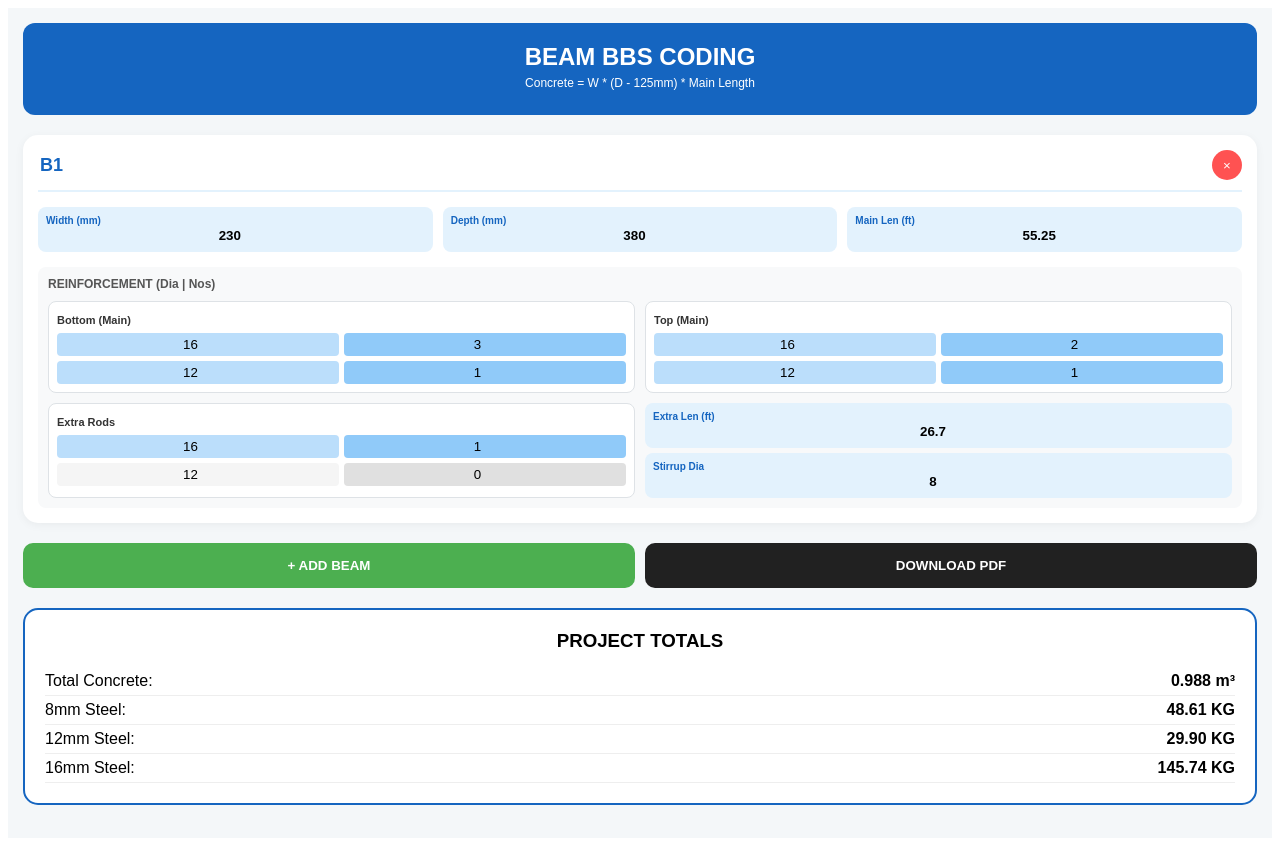
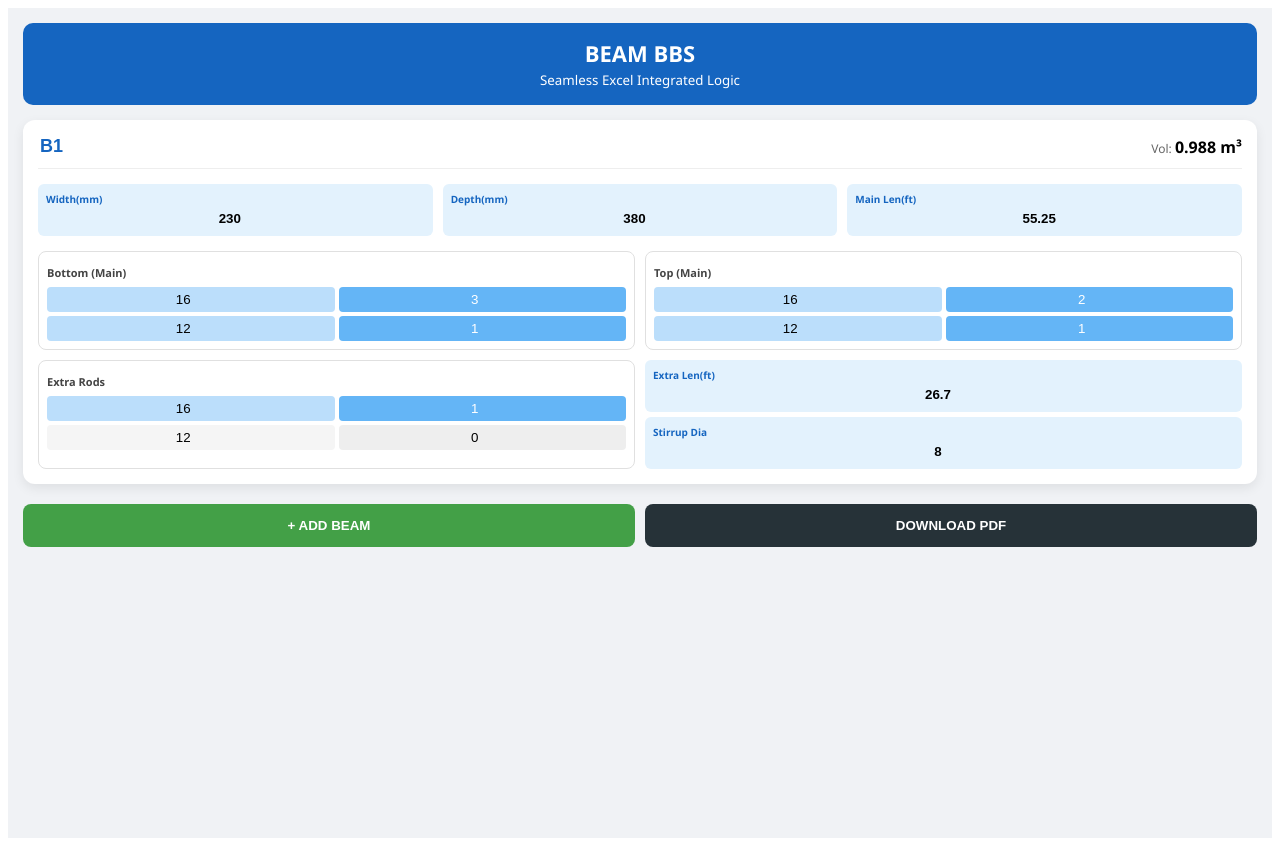
Before and after one commit to Movieeesss/BEAM-BBS, a React (Vite) app: page / in a window 1280 px wide. Built offline with nearby package versions, Linux system fonts and the light colour scheme.

Commit message:
Update BeamBBS.tsx

```diff
--- a/src/BeamBBS.tsx
+++ b/src/BeamBBS.tsx
@@ -1,8 +1,9 @@
-import React, { useState, useMemo } from 'react';
+import React, { useState, useMemo, useCallback } from 'react';
 import jsPDF from 'jspdf';
 import autoTable from 'jspdf-autotable';
 
-const getWeightPerMeter = (dia: number) => (dia * dia) / 162.2; // Standard engineering constant
+// Matches Excel standard weight constant
+const getWeightPerMeter = (dia: number) => (dia * dia) / 162.2;
 
 interface RodSet {
   dia1: number; num1: string;
@@ -24,7 +25,8 @@ interface BeamData {
 }
 
 const BeamBBS: React.FC = () => {
-  const SLAB_THICKNESS_MM = 125;
+  const SLAB_THICK_MM = 125;
+  const FT_TO_M = 0.3048;
 
   const [beams, setBeams] = useState<BeamData[]>([
     {
@@ -37,20 +39,7 @@ const BeamBBS: React.FC = () => {
     }
   ]);
 
-  const addBeam = () => {
-    const newBeam: BeamData = {
-      ...beams[0],
-      id: Date.now().toString(),
-      grid: `B${beams.length + 1}`
-    };
-    setBeams([...beams, newBeam]);
-  };
-
-  const deleteBeam = (id: string) => {
-    if (beams.length > 1) setBeams(beams.filter(b => b.id !== id));
-  };
-
-  const updateBeam = (id: string, field: string, val: any) => {
+  const updateBeam = useCallback((id: string, field: string, val: any) => {
     setBeams(prev => prev.map(b => {
       if (b.id !== id) return b;
       if (field.includes('.')) {
@@ -59,147 +48,139 @@ const BeamBBS: React.FC = () => {
       }
       return { ...b, [field]: val };
     }));
-  };
+  }, []);
 
   const results = useMemo(() => {
-    const diaSummary: Record<number, number> = { 8:0, 10:0, 12:0, 16:0, 20:0, 25:0 };
-    let totalConcreteM3 = 0;
+    const summary: Record<number, number> = { 8:0, 10:0, 12:0, 16:0, 20:0, 25:0 };
+    let totalVol = 0;
 
     const detailed = beams.map(beam => {
       const wM = (parseFloat(beam.width) || 0) / 1000;
       const dM = (parseFloat(beam.depth) || 0) / 1000;
-      const lMainM = (parseFloat(beam.lenMain) || 0) * 0.3048;
-      const lExtraM = (parseFloat(beam.lenExtra) || 0) * 0.3048;
-      const sIn = parseFloat(beam.spacing) || 6;
+      const lMainM = (parseFloat(beam.lenMain) || 0) * FT_TO_M;
+      const lExtraM = (parseFloat(beam.lenExtra) || 0) * FT_TO_M;
+      const spacingIn = parseFloat(beam.spacing) || 6;
 
-      const volM3 = wM * (dM - (SLAB_THICKNESS_MM / 1000)) * lMainM;
-      totalConcreteM3 += volM3;
+      // Excel Concrete Logic
+      const vol = wM * (dM - (SLAB_THICK_MM / 1000)) * lMainM;
+      totalVol += vol;
 
+      // Steel Logic matching Excel Bundle Weights
       const calcKg = (rod: RodSet, len: number) => {
         const k1 = len * (parseFloat(rod.num1) || 0) * getWeightPerMeter(rod.dia1);
         const k2 = len * (parseFloat(rod.num2) || 0) * getWeightPerMeter(rod.dia2);
-        return { k1, k2, d1: rod.dia1, d2: rod.dia2 };
+        summary[rod.dia1] += k1;
+        summary[rod.dia2] += k2;
+        return k1 + k2;
       };
 
-      const b = calcKg(beam.bottom, lMainM);
-      const t = calcKg(beam.top, lMainM);
-      const e = calcKg(beam.extra, lExtraM);
+      const bKg = calcKg(beam.bottom, lMainM);
+      const tKg = calcKg(beam.top, lMainM);
+      const eKg = calcKg(beam.extra, lExtraM);
 
-      const stirrupLenM = (((wM * 1000 - 80) * 2) + ((dM * 1000 - 80) * 2) + 200) / 1000;
-      const totalTies = Math.ceil(((parseFloat(beam.lenMain) || 0) * 12) / sIn) + 1;
-      const stirrupKg = stirrupLenM * totalTies * getWeightPerMeter(beam.diaStirrups);
+      // Stirrup Logic matching your Excel "8mm stirrups Cutting Length"
+      const stirrupCutM = (((wM * 1000 - 80) * 2) + ((dM * 1000 - 80) * 2) + 200) / 1000;
+      const stirrupQty = Math.ceil(((parseFloat(beam.lenMain) || 0) * 12) / spacingIn) + 1;
+      const stirrupKg = stirrupCutM * stirrupQty * getWeightPerMeter(beam.diaStirrups);
+      summary[beam.diaStirrups] += stirrupKg;
 
-      [b, t, e].forEach(r => {
-        diaSummary[r.d1] = (diaSummary[r.d1] || 0) + r.k1;
-        diaSummary[r.d2] = (diaSummary[r.d2] || 0) + r.k2;
-      });
-      diaSummary[beam.diaStirrups] += stirrupKg;
-
-      return { ...beam, volM3, totalBeamKg: b.k1+b.k2+t.k1+t.k2+e.k1+e.k2+stirrupKg };
+      return { ...beam, vol, totalBeamKg: bKg + tKg + eKg + stirrupKg };
     });
 
-    return { detailed, diaSummary, totalConcreteM3 };
+    return { detailed, summary, totalVol };
   }, [beams]);
 
   const downloadPDF = () => {
     const doc = new jsPDF();
-    doc.setFontSize(16);
-    doc.text("STEEL REINFORCEMENT & CONCRETE REPORT", 105, 15, { align: "center" });
+    doc.setFont("helvetica", "bold");
+    doc.text("BEAM BBS REPORT", 105, 15, { align: "center" });
 
     autoTable(doc, {
       startY: 25,
-      head: [['Grid', 'Width', 'Depth', 'Main Len', 'Vol (m3)', 'Total Steel']],
-      body: results.detailed.map(b => [b.grid, b.width, b.depth, b.lenMain, b.volM3.toFixed(3), b.totalBeamKg.toFixed(2) + ' kg']),
+      head: [['Grid', 'Size (mm)', 'Main (ft)', 'Vol (m3)', 'Total Steel (kg)']],
+      body: results.detailed.map(b => [`${b.grid}`, `${b.width}x${b.depth}`, b.lenMain, b.vol.toFixed(3), b.totalBeamKg.toFixed(2)]),
+      theme: 'grid',
+      headStyles: { fillColor: [21, 101, 192] }
     });
 
-    const summaryData = Object.entries(results.diaSummary)
+    doc.text("CONSOLIDATED TOTALS", 14, (doc as any).lastAutoTable.finalY + 15);
+    const summaryRows = Object.entries(results.summary)
       .filter(([_, kg]) => kg > 0)
-      .map(([dia, kg]) => [`${dia}mm Steel`, `${kg.toFixed(2)} KG`]);
+      .map(([dia, kg]) => [`${dia}mm Rebar`, `${kg.toFixed(2)} KG`]);
 
-    doc.text("PROJECT TOTALS", 14, (doc as any).lastAutoTable.finalY + 15);
     autoTable(doc, {
       startY: (doc as any).lastAutoTable.finalY + 20,
-      body: [['Total Concrete', `${results.totalConcreteM3.toFixed(3)} m³`], ...summaryData],
-      theme: 'grid'
+      body: [['Total Concrete', `${results.totalVol.toFixed(3)} m³`], ...summaryRows],
     });
 
-    doc.save("Beam_BBS_Report.pdf");
+    doc.save(`${Date.now()}_Beam_BBS.pdf`);
   };
 
   return (
-    <div style={{ backgroundColor: '#f4f7f9', minHeight: '100vh', padding: '15px', fontFamily: 'sans-serif' }}>
-      <header style={{ backgroundColor: '#1565c0', color: '#fff', padding: '20px', borderRadius: '12px', textAlign: 'center', marginBottom: '20px' }}>
-        <h2 style={{ margin: 0 }}>BEAM BBS CODING</h2>
-        <p style={{ fontSize: '12px', margin: '5px 0' }}>Concrete = W * (D - 125mm) * Main Length</p>
-      </header>
+    <div style={{ padding: '15px', backgroundColor: '#f0f2f5', minHeight: '100vh', fontFamily: 'Segoe UI, sans-serif' }}>
+      <div style={{ backgroundColor: '#1565c0', color: 'white', padding: '15px', borderRadius: '10px', textAlign: 'center', marginBottom: '15px' }}>
+        <h1 style={{ margin: 0, fontSize: '22px' }}>BEAM BBS</h1>
+        <small>Seamless Excel Integrated Logic</small>
+      </div>
 
       {beams.map(beam => (
-        <div key={beam.id} style={{ backgroundColor: '#fff', borderRadius: '15px', padding: '15px', marginBottom: '20px', boxShadow: '0 2px 10px rgba(0,0,0,0.05)' }}>
-          <div style={{ display: 'flex', justifyContent: 'space-between', marginBottom: '15px', borderBottom: '2px solid #e3f2fd', paddingBottom: '10px' }}>
-            <input value={beam.grid} onChange={e => updateBeam(beam.id, 'grid', e.target.value)} style={{ fontWeight: 'bold', fontSize: '18px', border: 'none', color: '#1565c0', width: '80px' }} />
-            <button onClick={() => deleteBeam(beam.id)} style={{ background: '#ff5252', color: '#fff', border: 'none', borderRadius: '50%', width: '30px', height: '30px', cursor: 'pointer' }}>×</button>
+        <div key={beam.id} style={{ backgroundColor: 'white', borderRadius: '12px', padding: '15px', marginBottom: '20px', boxShadow: '0 4px 12px rgba(0,0,0,0.08)' }}>
+          <div style={{ display: 'flex', justifyContent: 'space-between', alignItems: 'center', borderBottom: '1px solid #eee', paddingBottom: '10px', marginBottom: '15px' }}>
+            <input value={beam.grid} onChange={e => updateBeam(beam.id, 'grid', e.target.value)} style={{ border: 'none', fontWeight: 'bold', fontSize: '18px', color: '#1565c0', width: '100px' }} />
+            <div style={{ textAlign: 'right' }}>
+               <span style={{ fontSize: '12px', color: '#666' }}>Vol: </span>
+               <span style={{ fontWeight: 'bold' }}>{results.detailed.find(d => d.id === beam.id)?.vol.toFixed(3)} m³</span>
+            </div>
           </div>
 
-          <div style={{ display: 'grid', gridTemplateColumns: '1fr 1fr 1fr', gap: '10px', marginBottom: '15px' }}>
-            <InputBox label="Width (mm)" value={beam.width} onChange={v => updateBeam(beam.id, 'width', v)} />
-            <InputBox label="Depth (mm)" value={beam.depth} onChange={v => updateBeam(beam.id, 'depth', v)} />
-            <InputBox label="Main Len (ft)" value={beam.lenMain} onChange={v => updateBeam(beam.id, 'lenMain', v)} />
+          <div style={{ display: 'grid', gridTemplateColumns: 'repeat(3, 1fr)', gap: '10px', marginBottom: '15px' }}>
+            <InputItem label="Width(mm)" value={beam.width} onChange={v => updateBeam(beam.id, 'width', v)} />
+            <InputItem label="Depth(mm)" value={beam.depth} onChange={v => updateBeam(beam.id, 'depth', v)} />
+            <InputItem label="Main Len(ft)" value={beam.lenMain} onChange={v => updateBeam(beam.id, 'lenMain', v)} />
           </div>
 
-          <div style={{ backgroundColor: '#f8f9fa', padding: '10px', borderRadius: '8px' }}>
-             <h4 style={{ margin: '0 0 10px 0', fontSize: '12px', color: '#555' }}>REINFORCEMENT (Dia | Nos)</h4>
-             <div style={{ display: 'grid', gridTemplateColumns: '1fr 1fr', gap: '10px' }}>
-                <DualRow label="Bottom (Main)" rod={beam.bottom} onUpdate={(f, v) => updateBeam(beam.id, `bottom.${f}`, v)} />
-                <DualRow label="Top (Main)" rod={beam.top} onUpdate={(f, v) => updateBeam(beam.id, `top.${f}`, v)} />
-                <DualRow label="Extra Rods" rod={beam.extra} onUpdate={(f, v) => updateBeam(beam.id, `extra.${f}`, v)} />
-                <div style={{ display: 'flex', flexDirection: 'column', gap: '5px' }}>
-                    <InputBox label="Extra Len (ft)" value={beam.lenExtra} onChange={v => updateBeam(beam.id, 'lenExtra', v)} />
-                    <InputBox label="Stirrup Dia" value={beam.diaStirrups} onChange={v => updateBeam(beam.id, 'diaStirrups', v)} />
-                </div>
-             </div>
+          <div style={{ display: 'grid', gridTemplateColumns: '1fr 1fr', gap: '10px' }}>
+            <RebarRow label="Bottom (Main)" rod={beam.bottom} onUpdate={(f, v) => updateBeam(beam.id, `bottom.${f}`, v)} />
+            <RebarRow label="Top (Main)" rod={beam.top} onUpdate={(f, v) => updateBeam(beam.id, `top.${f}`, v)} />
+          </div>
+
+          <div style={{ display: 'grid', gridTemplateColumns: '1fr 1fr', gap: '10px', marginTop: '10px' }}>
+            <RebarRow label="Extra Rods" rod={beam.extra} onUpdate={(f, v) => updateBeam(beam.id, `extra.${f}`, v)} />
+            <div style={{ display: 'flex', flexDirection: 'column', gap: '5px' }}>
+              <InputItem label="Extra Len(ft)" value={beam.lenExtra} onChange={v => updateBeam(beam.id, 'lenExtra', v)} />
+              <InputItem label="Stirrup Dia" value={beam.diaStirrups} onChange={v => updateBeam(beam.id, 'diaStirrups', v)} />
+            </div>
           </div>
         </div>
       ))}
 
-      <div style={{ display: 'flex', gap: '10px' }}>
-        <button onClick={addBeam} style={{ flex: 1, padding: '15px', backgroundColor: '#4caf50', color: '#fff', border: 'none', borderRadius: '10px', fontWeight: 'bold' }}>+ ADD BEAM</button>
-        <button onClick={downloadPDF} style={{ flex: 1, padding: '15px', backgroundColor: '#212121', color: '#fff', border: 'none', borderRadius: '10px', fontWeight: 'bold' }}>DOWNLOAD PDF</button>
-      </div>
-
-      <div style={{ marginTop: '20px', backgroundColor: '#fff', padding: '20px', borderRadius: '15px', border: '2px solid #1565c0' }}>
-        <h3 style={{ margin: '0 0 15px 0', textAlign: 'center' }}>PROJECT TOTALS</h3>
-        <div style={{ display: 'flex', justifyContent: 'space-between', padding: '5px 0', borderBottom: '1px solid #eee' }}>
-            <span>Total Concrete:</span> <strong>{results.totalConcreteM3.toFixed(3)} m³</strong>
-        </div>
-        {Object.entries(results.diaSummary).map(([dia, kg]) => kg > 0 && (
-          <div key={dia} style={{ display: 'flex', justifyContent: 'space-between', padding: '5px 0', borderBottom: '1px solid #eee' }}>
-            <span>{dia}mm Steel:</span> <strong>{kg.toFixed(2)} KG</strong>
-          </div>
-        ))}
+      <div style={{ position: 'sticky', bottom: '15px', display: 'flex', gap: '10px' }}>
+        <button onClick={() => setBeams([...beams, { ...beams[0], id: Date.now().toString(), grid: 'New' }])} style={{ flex: 1, padding: '14px', borderRadius: '8px', border: 'none', backgroundColor: '#43a047', color: 'white', fontWeight: 'bold', cursor: 'pointer' }}>+ ADD BEAM</button>
+        <button onClick={downloadPDF} style={{ flex: 1, padding: '14px', borderRadius: '8px', border: 'none', backgroundColor: '#263238', color: 'white', fontWeight: 'bold', cursor: 'pointer' }}>DOWNLOAD PDF</button>
       </div>
     </div>
   );
 };
 
-const InputBox = ({ label, value, onChange }: any) => (
-  <div style={{ backgroundColor: '#e3f2fd', padding: '8px', borderRadius: '8px' }}>
-    <label style={{ fontSize: '10px', color: '#1565c0', display: 'block', fontWeight: 'bold' }}>{label}</label>
+const InputItem = ({ label, value, onChange }: any) => (
+  <div style={{ backgroundColor: '#e3f2fd', padding: '8px', borderRadius: '6px' }}>
+    <label style={{ fontSize: '10px', fontWeight: 'bold', color: '#1565c0', display: 'block' }}>{label}</label>
     <input type="number" value={value} onChange={e => onChange(e.target.value)} style={{ width: '100%', border: 'none', background: 'transparent', textAlign: 'center', fontWeight: 'bold', outline: 'none' }} />
   </div>
 );
 
-const DualRow = ({ label, rod, onUpdate }: any) => {
-  const active = (n: any) => (parseFloat(n) || 0) > 0;
+const RebarRow = ({ label, rod, onUpdate }: any) => {
+  const isSelected = (val: any) => (parseFloat(val) || 0) > 0;
   return (
-    <div style={{ border: '1px solid #dee2e6', padding: '8px', borderRadius: '8px', backgroundColor: '#fff' }}>
-      <span style={{ fontSize: '11px', fontWeight: 'bold', color: '#333' }}>{label}</span>
-      <div style={{ display: 'flex', gap: '5px', marginTop: '5px' }}>
-        <input type="number" placeholder="Dia" value={rod.dia1} onChange={e => onUpdate('dia1', e.target.value)} style={{ width: '50%', background: active(rod.num1) ? '#bbdefb' : '#f5f5f5', border: 'none', borderRadius: '4px', textAlign: 'center', padding: '4px' }} />
-        <input type="number" placeholder="Nos" value={rod.num1} onChange={e => onUpdate('num1', e.target.value)} style={{ width: '50%', background: active(rod.num1) ? '#90caf9' : '#e0e0e0', border: 'none', borderRadius: '4px', textAlign: 'center', padding: '4px' }} />
+    <div style={{ border: '1px solid #e0e0e0', padding: '8px', borderRadius: '8px' }}>
+      <span style={{ fontSize: '11px', fontWeight: 'bold', color: '#444' }}>{label}</span>
+      <div style={{ display: 'flex', gap: '4px', marginTop: '5px' }}>
+        <input placeholder="Dia" type="number" value={rod.dia1} onChange={e => onUpdate('dia1', e.target.value)} style={{ width: '50%', padding: '5px', borderRadius: '4px', border: 'none', backgroundColor: isSelected(rod.num1) ? '#bbdefb' : '#f5f5f5', textAlign: 'center' }} />
+        <input placeholder="Nos" type="number" value={rod.num1} onChange={e => onUpdate('num1', e.target.value)} style={{ width: '50%', padding: '5px', borderRadius: '4px', border: 'none', backgroundColor: isSelected(rod.num1) ? '#64b5f6' : '#eeeeee', textAlign: 'center', color: isSelected(rod.num1) ? 'white' : 'black' }} />
       </div>
-      <div style={{ display: 'flex', gap: '5px', marginTop: '5px' }}>
-        <input type="number" placeholder="Dia" value={rod.dia2} onChange={e => onUpdate('dia2', e.target.value)} style={{ width: '50%', background: active(rod.num2) ? '#bbdefb' : '#f5f5f5', border: 'none', borderRadius: '4px', textAlign: 'center', padding: '4px' }} />
-        <input type="number" placeholder="Nos" value={rod.num2} onChange={e => onUpdate('num2', e.target.value)} style={{ width: '50%', background: active(rod.num2) ? '#90caf9' : '#e0e0e0', border: 'none', borderRadius: '4px', textAlign: 'center', padding: '4px' }} />
+      <div style={{ display: 'flex', gap: '4px', marginTop: '4px' }}>
+        <input placeholder="Dia" type="number" value={rod.dia2} onChange={e => onUpdate('dia2', e.target.value)} style={{ width: '50%', padding: '5px', borderRadius: '4px', border: 'none', backgroundColor: isSelected(rod.num2) ? '#bbdefb' : '#f5f5f5', textAlign: 'center' }} />
+        <input placeholder="Nos" type="number" value={rod.num2} onChange={e => onUpdate('num2', e.target.value)} style={{ width: '50%', padding: '5px', borderRadius: '4px', border: 'none', backgroundColor: isSelected(rod.num2) ? '#64b5f6' : '#eeeeee', textAlign: 'center', color: isSelected(rod.num2) ? 'white' : 'black' }} />
       </div>
     </div>
   );
```
